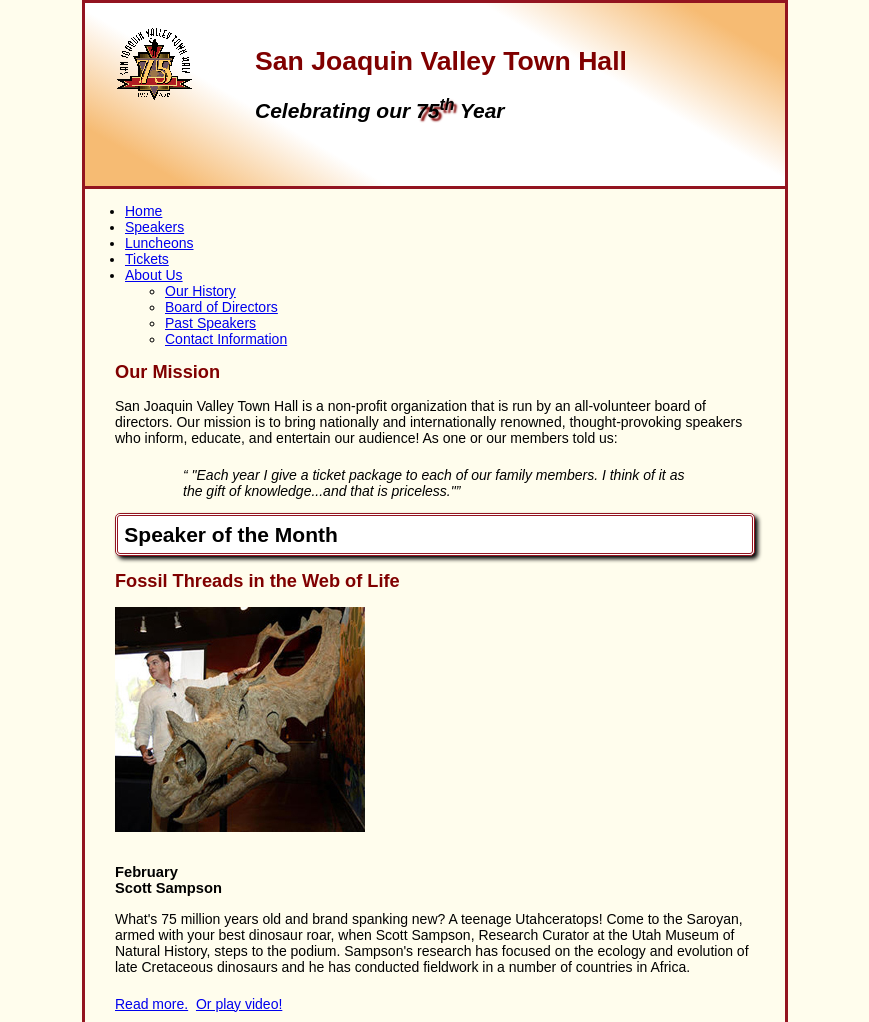
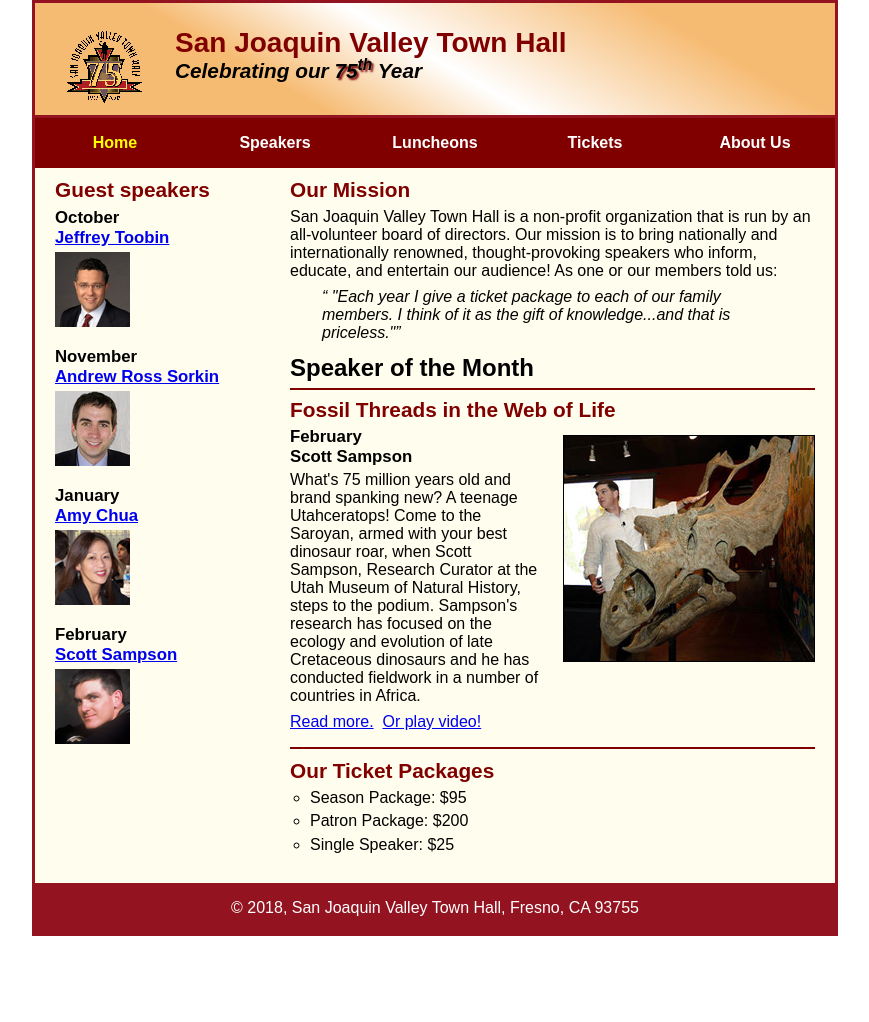
Before and after one commit to Ainazik02/Town-Hall-Website, a plain HTML site: page town_hall_1/index.html in a window 1280 px wide. Shown: the top 1022 px of the page, without its empty margins (205-1074 px from the left). After the commit the page ends 936 px from the top, so only its background shows below. Drawn offline with Linux system fonts and the light colour scheme.

Commit message:
Update main.css

```diff
--- a/town_hall_1/styles/main.css
+++ b/town_hall_1/styles/main.css
@@ -1,99 +1,199 @@
 /* the styles for the elements */
+* {
+  margin: 0;
+  padding: 0;
+}
+html {
+  background-color: white;
+}
 body {
   font-family: Arial, Helvetica, sans-serif;
-  font-size: 87.5%;
-  width: 700px;
-  margin: 0 auto 0 auto;
+  font-size: 100%;
+  width: 800px;
+  margin: 0 auto;
   border: 3px solid #931420;
   background-color: #fffded;
 }
+a:focus,
+a:hover {
+  font-style: italic;
+}
+/* the styles for the header */
 header {
-  padding-top: 1.5em;
-
-  background: linear-gradient(
+  padding: 1.5em 0 2em 0;
+  border-bottom: 3px solid #931420;
+  background-image: -moz-linear-gradient(
     30deg,
     #f6bb73 0%,
-    #f6bb73 10%,
-    white 30%,
-    white 70%,
-    #f6bb73 90%,
+    #f6bb73 30%,
+    white 50%,
+    #f6bb73 80%,
     #f6bb73 100%
   );
-  border-bottom: 3px solid #931420;
+  background-image: -webkit-linear-gradient(
+    30deg,
+    #f6bb73 0%,
+    #f6bb73 30%,
+    white 50%,
+    #f6bb73 80%,
+    #f6bb73 100%
+  );
+  background-image: -o-linear-gradient(
+    30deg,
+    #f6bb73 0%,
+    #f6bb73 30%,
+    white 50%,
+    #f6bb73 80%,
+    #f6bb73 100%
+  );
+  background-image: linear-gradient(
+    30deg,
+    #f6bb73 0%,
+    #f6bb73 30%,
+    white 50%,
+    #f6bb73 80%,
+    #f6bb73 100%
+  );
 }
-/* the styles for the header */
+header h2 {
+  font-size: 175%;
+  color: #800000;
+}
+header h3 {
+  font-size: 130%;
+  font-style: italic;
+}
 header img {
   float: left;
   padding: 0 30px;
 }
-header h1 {
-  color: 800000;
+.shadow {
+  text-shadow: 2px 2px 2px #800000;
 }
-header h2 {
-  font-size: 190%;
-  color: #800000;
-  text-indent: 30px;
+/* the styles for the main content */
+#na_menu ul {
+  list-style-type: none;
+  padding: 0;
+  text-align: center;
+  position: relative;
 }
-header h3 {
-  font-size: 150%;
-  font-style: italic;
-  text-indent: 30px;
+#na_menu ul li {
+  display: inline;
+  padding: 0;
+  float: left;
+}
 
-  padding-bottom: 2em;
+#na_menu ul li a {
+  text-align: center;
+  display: block;
+  width: 160px;
+
+  padding: 1em 0;
+  text-decoration: none;
+  background-color: #800000;
+  color: white;
+  font-weight: bold;
+}
+#na_menu ul li a.current {
+  color: yellow;
+}
+
+#na_menu ul ul {
+  display: none;
+  position: absolute;
+  top: 100%;
+}
+#na_menu ul ul li {
+  float: none;
+}
+#na_menu ul li:hover > ul {
+  display: block;
+}
+#na_menu > ul::after {
+  content: "";
+  display: block;
+  clear: both;
+}
+main {
+  clear: left;
 }
 /* the styles for the section */
-main {
-  clear: left;
-  padding-right: 30px;
-  padding-left: 30px;
+section {
+  width: 525px;
+  float: right;
+  padding: 0 20px 20px 20px;
 }
-main h1 {
+section h1 {
   font-size: 150%;
-  border: 3px double #931420;
-  box-shadow: 3px 3px 4px;
-  padding: 0.3em 0 0.3em 0.3em;
-  border-radius: 5px;
-  background-color: white;
+  padding: 0.5em 0 0.25em 0;
+  margin: 0; /* If you remove this, the margins in normalize.css will be applied. */
 }
-main h2 {
+section h2 {
+  color: #800000;
   font-size: 130%;
+  padding: 0.5em 0 0.25em 0;
+}
+section p {
+  padding-bottom: 0.5em;
+}
+section blockquote {
+  padding: 0 2em;
+  font-style: italic;
+}
+section ul {
+  padding: 0 0 0.25em 1.25em;
+  list-style-type: circle;
+}
+section li {
+  padding-bottom: 0.35em;
+}
+
+/* the styles for the article */
+article {
+  padding: 0.5em 0;
+  border-top: 2px solid #800000;
+  border-bottom: 2px solid #800000;
+}
+article h2 {
+  padding-top: 0;
+}
+article h3 {
+  font-size: 105%;
+  padding-bottom: 0.25em;
+}
+article img {
+  float: right;
+  margin: 0.5em 0 1em 1em;
+  border: 1px solid black;
+}
+
+/* the styles for the aside */
+aside {
+  width: 215px;
+  float: right;
+  padding: 0 0 20px 20px;
+}
+aside h2 {
   color: #800000;
+  font-size: 130%;
+  padding: 0.5em 0 0.25em 0;
 }
-main h3 {
+
+aside h3 {
   font-size: 105%;
+  padding-bottom: 0.25em;
 }
-main img {
+aside img {
   padding-bottom: 1em;
 }
-main p {
-  padding-bottom: 0.5em;
+
+/* the styles for the footer */
+footer {
+  background-color: #931420;
+  clear: both;
 }
-main blockquote {
-  padding-right: 2em;
-  padding-left: 2em;
-  font-style: italic;
+footer p {
+  text-align: center;
+  color: white;
+  padding: 1em 0;
 }
-main ul {
-  padding-bottom: 0.25em;
-  padding-left: 1.25em;
-}
-main li {
-  padding-bottom: 0.35em;
-}
-a:hover {
-  font-style: italic;
-}
-footer {
-  text-align: center;
-  background-color: #931420;
-  color: white;
-  padding-top: 1em;
-  padding-bottom: 1em;
-  clear: both;
-  border-top: 3px solid #800000;
-}
-
-.shadow {
-  color: black;
-  text-shadow: 3px 3px 2px #800000;
-}
```
